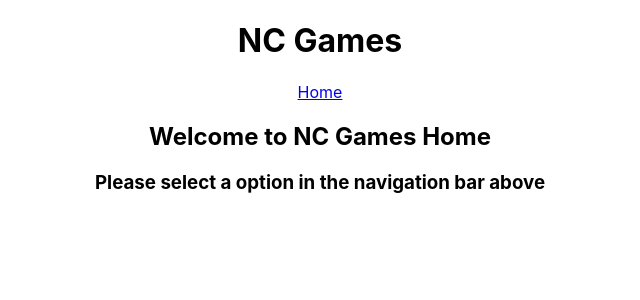
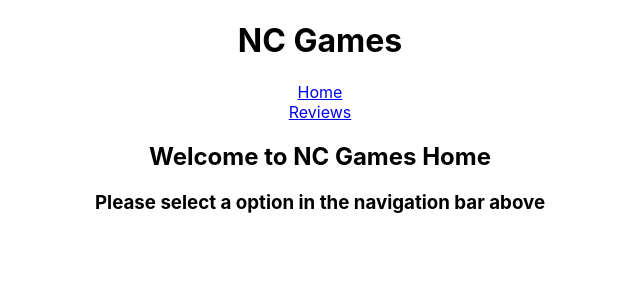
Before and after one commit to eliotsnowdon/nc-games, a React (Create React App) app: page / in a window 1280 px wide. Shown: the top 300 px of the page, without its empty margins (320-960 px from the left). Built offline with nearby package versions, Linux system fonts and the light colour scheme.

Commit message:
includes a link to reviews

```diff
--- a/src/Components/Header.jsx
+++ b/src/Components/Header.jsx
@@ -7,6 +7,10 @@ export const Header = () => {
         <Link to='/'>
             Home
         </Link>
+        <br />
+        <Link to='/reviews'>
+            Reviews
+        </Link>
         </main>
     )
 }
```
